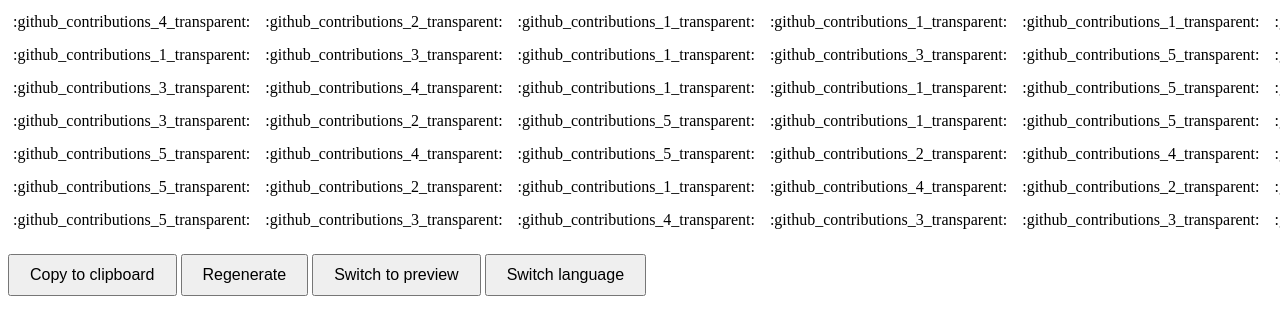
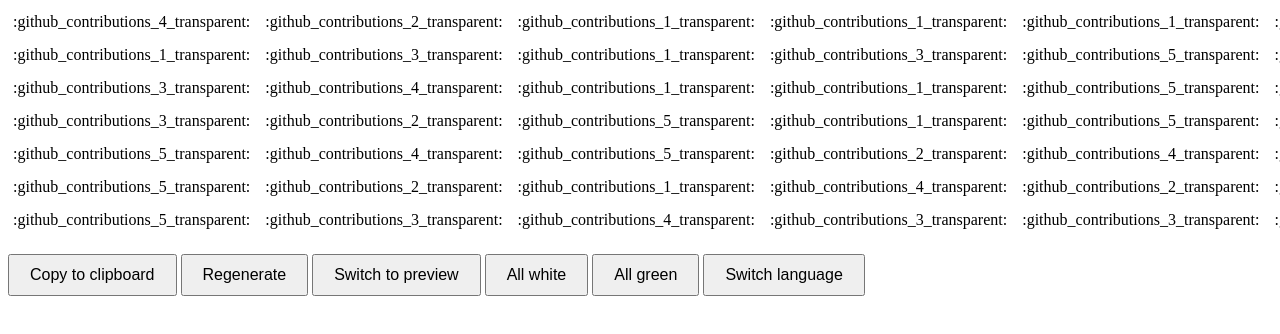
Before and after one commit to minagishl/generate-text, a plain HTML site: page index.html in a window 1280 px wide. Shown: the top 334 px of the page. Drawn offline with Linux system fonts and the light colour scheme.

Commit message:
Add unification button

```diff
--- a/index.html
+++ b/index.html
@@ -29,6 +29,8 @@
     <button class="button copy-button" onclick="copyToClipboard()">Copy to clipboard</button>
     <button class="button regenerate-button" onclick="createGrid()">Regenerate</button>
     <button class="button preview-button" onclick="preview()">Switch to preview</button>
+    <button class="button all-white" onclick="allWhite()">All white</button>
+    <button class="button all-green" onclick="allGreen()">All green</button>
     <button class="button switch-language-button">Switch language</button>
 
     <script>
@@ -74,6 +76,28 @@
             currentLanguage = currentLanguage === 'ja' ? 'en' : 'ja';
             // ページのテキストを更新
             updatePageText();
+        }
+
+        function allWhite() {
+            const container = document.getElementById('grid-container');
+            const gridItems = container.querySelectorAll('.grid-item');
+            gridItems.forEach((item, index) => {
+                const content = item.textContent;
+                const regex = /\d+/;
+                const modifiedContent = content.replace(regex, '1');
+                item.textContent = modifiedContent;
+            });
+        }
+
+        function allGreen() {
+            const container = document.getElementById('grid-container');
+            const gridItems = container.querySelectorAll('.grid-item');
+            gridItems.forEach((item, index) => {
+                const content = item.textContent;
+                const regex = /\d+/;
+                const modifiedContent = content.replace(regex, '5');
+                item.textContent = modifiedContent;
+            });
         }
 
         function updatePageText() {
```
